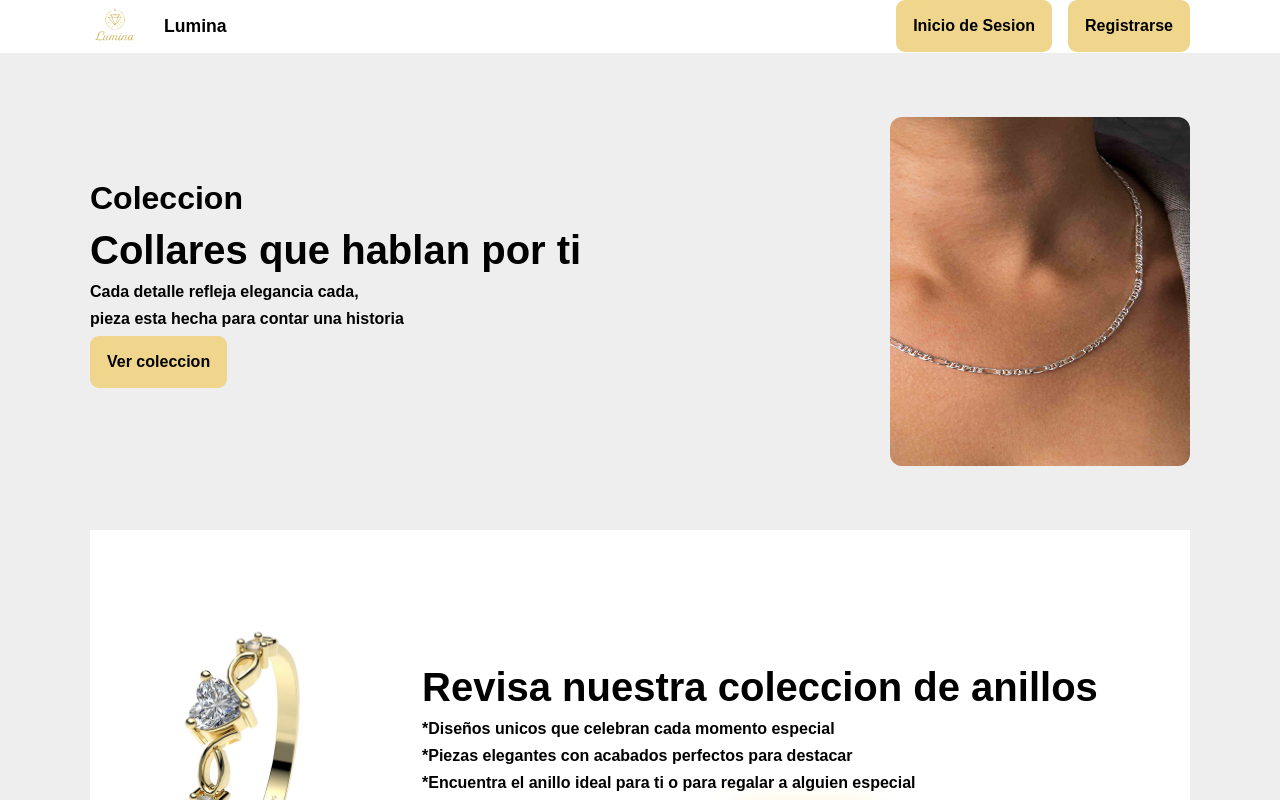
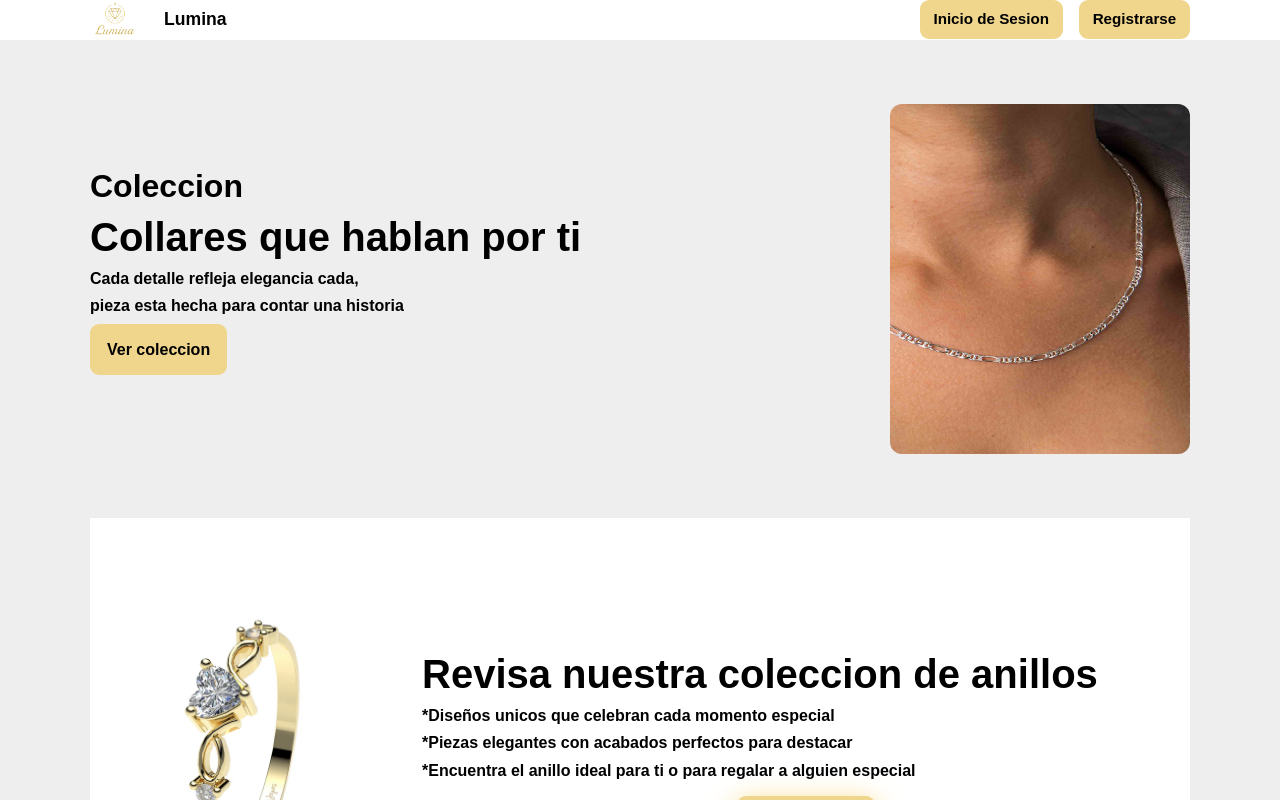
Before and after one commit to SpeedChela/Lumina, a Next.js app: page / in a window 1280 px wide. Shown: the top 800 px of the page. Built offline with nearby package versions, Linux system fonts and the light colour scheme.

Commit message:
segun yo, ya quedo los botones mas chicos

```diff
--- a/app/page.tsx
+++ b/app/page.tsx
@@ -25,8 +25,8 @@ export default function Home() {
           </div>
           {/* Menú de navegación alineado a la derecha */}
           <ul className="menu">
-            <li><a className="btn">Inicio de Sesion</a></li> {/* Botón de inicio de sesión */}
-            <li><a className="btn">Registrarse</a></li>     {/* Botón de registro */}
+            <li><a className="btn btn-small">Inicio de Sesion</a></li> {/* Botón de inicio de sesión */}
+            <li><a className="btn btn-small">Registrarse</a></li>     {/* Botón de registro */}
           </ul>
         </nav>
       </header>
```
